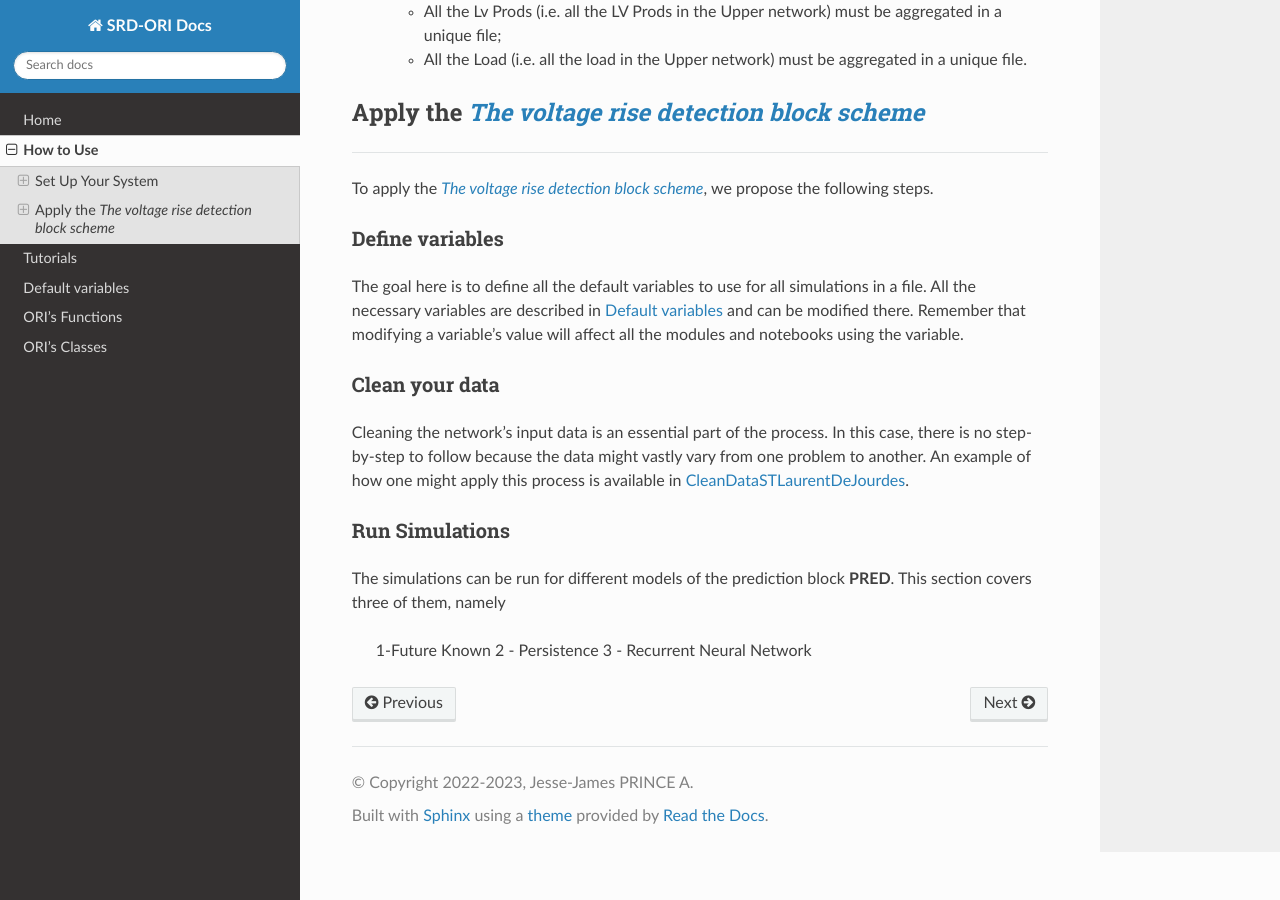
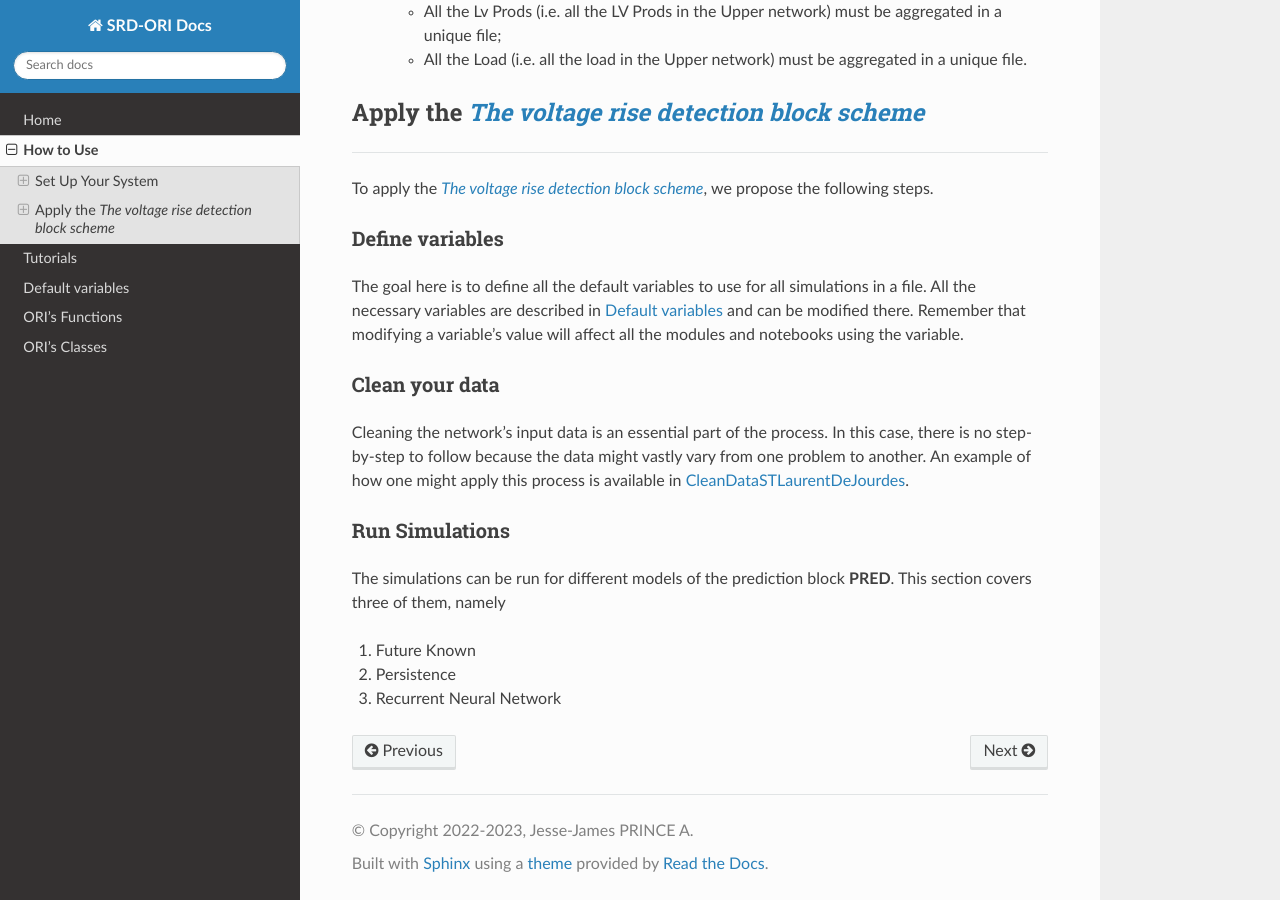
Before and after one commit to pajjaecat/ORI-SRD, a Sphinx documentation site: the page built from docs/howToUse.rst, in a window 1280 px wide and 900 px high, scrolled down 1295 px. Built offline with Sphinx 7.4.7 and the Read the Docs theme 2.0.0, drawn with Linux system fonts in a browser that asks for light colours.

Commit message:
Update howToUse.rst

```diff
--- a/docs/howToUse.rst
+++ b/docs/howToUse.rst
@@ -93,6 +93,6 @@ Run Simulations
 ^^^^^^^^^^^^^^^^
 The simulations can be run for different models of the prediction block **PRED**. This section covers three of them, namely
 
- 1-Future Known
- 2 - Persistence
- 3 - Recurrent Neural Network
+#. Future Known
+#. Persistence
+#. Recurrent Neural Network
```
